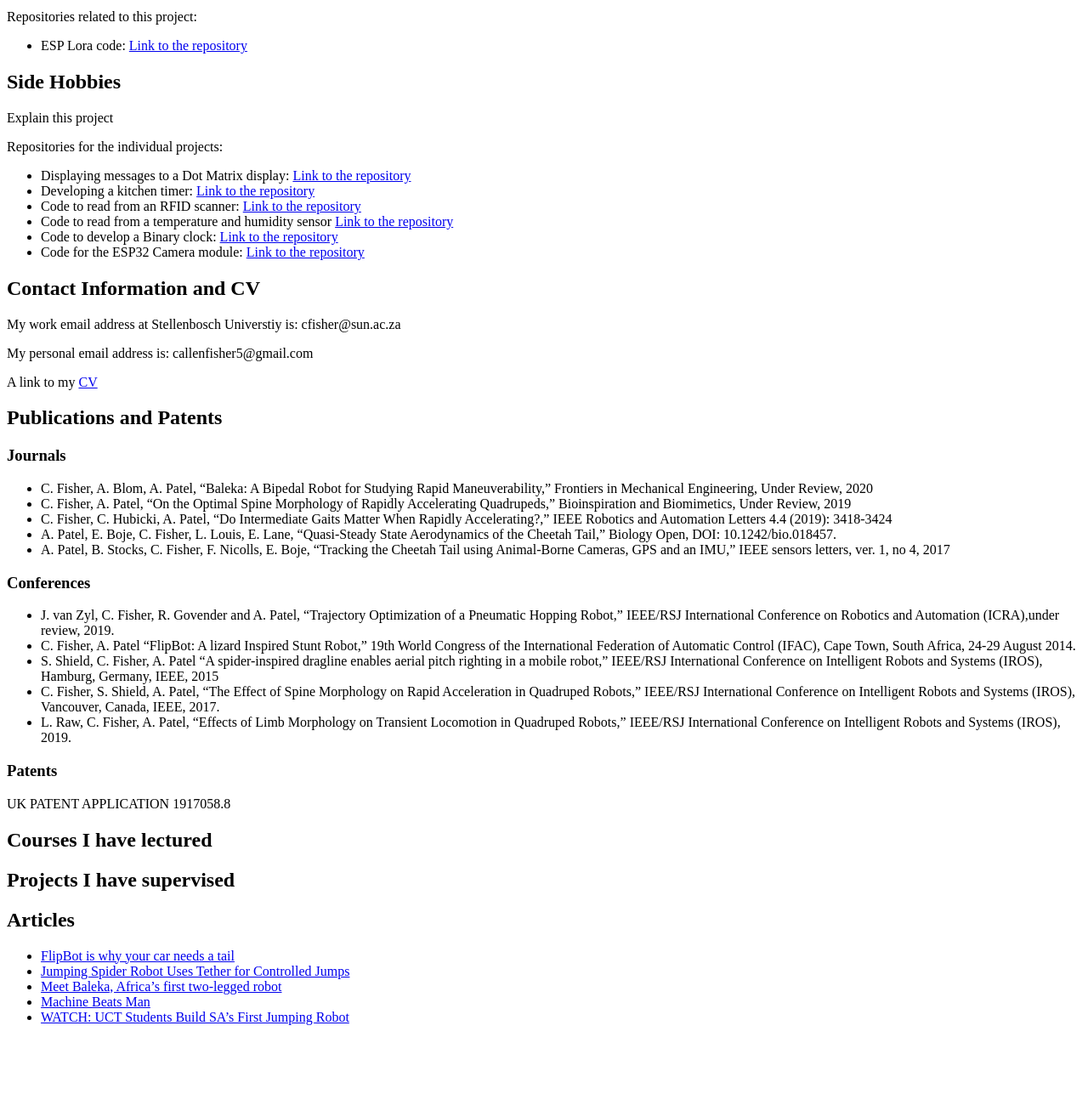
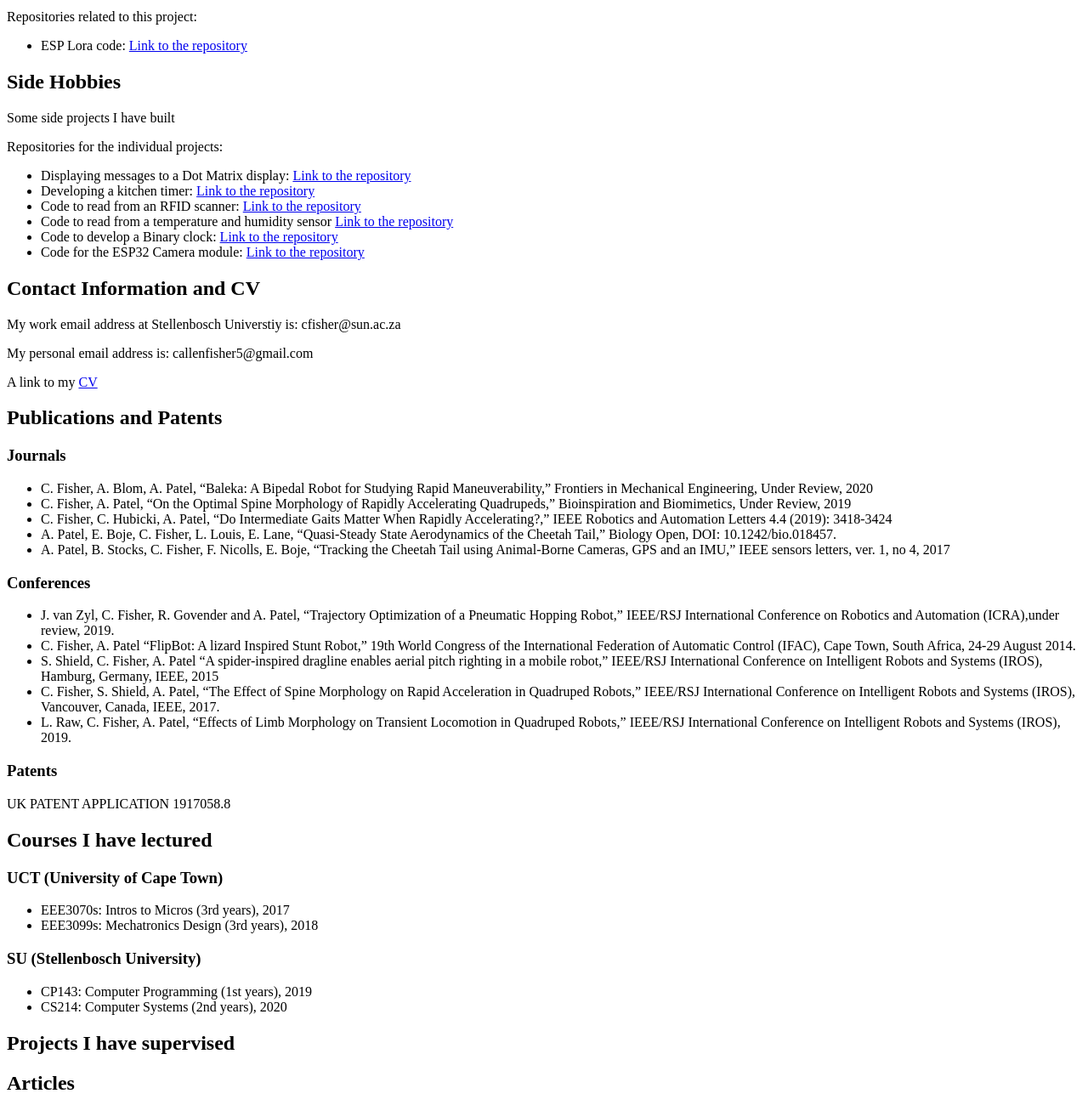
Before and after one commit to callenFisherLeggedRobotics/Website, a plain HTML site: page index.html in a window 1280 px wide. Shown: the part 620-1920 px from the top of the page at 85% size. Before the commit the page ends 1842 px from the top, so only its background shows below. Drawn offline with Linux system fonts and the light colour scheme.

Commit message:
Update index.html

```diff
--- a/index.html
+++ b/index.html
@@ -1,6 +1,5 @@
 <h1> Hello World </h1>
 <p>Intro to my research interests, 4 projects</p>
-
 <ul>
   <li>Legged Robots</li>
   <li>Force Sensor/Robot Foot</li>
@@ -16,7 +15,6 @@
 
 <h2> Legged Robots </h2>
 <p>Explain this project</p>
-
 <p>Repositories related to this project:</p>
 <ul>
   <li>Shared Resources and code: <a href="https://github.com/callenFisherLeggedRobotics/SharedResources"> Link to the repository</a></li>
@@ -27,7 +25,6 @@
 
 <h2> Force Sensor/Robot Foot </h2>
 <p>Explain this project</p>
-
 <p>Repositories related to this project:</p>
 <ul>
   <li>Force sensor code: <a href="https://github.com/callenFisherLeggedRobotics/forceSensorCode"> Link to the repository</a></li>
@@ -42,7 +39,6 @@
 
 <h2> Comms Network </h2>
 <p>Explain this project</p>
-
 <p>Repositories related to this project:</p>
 <ul>
   <li>ESP Lora code: <a href="https://github.com/callenFisherLeggedRobotics/ESPlora"> Link to the repository</a></li>
@@ -54,8 +50,7 @@
 
 
 <h2> Side Hobbies </h2>
-<p>Explain this project</p>
-
+<p>Some side projects I have built</p>
 <p>Repositories for the individual projects:</p>
 <ul>
   <li>Displaying messages to a Dot Matrix display: <a href="https://github.com/callenFisherLeggedRobotics/DotMatrixDisplay"> Link to the repository</a></li>
@@ -71,7 +66,6 @@
 <h2> Contact Information and CV </h2>
 <p>My work email address at Stellenbosch Universtiy is: cfisher@sun.ac.za</p>
 <p>My personal email address is: callenfisher5@gmail.com</p>
-
 <p>A link to my <a href="https://github.com/callenFisherLeggedRobotics/CV"> CV</a></p>
 
 
@@ -97,10 +91,27 @@
 <p>UK PATENT APPLICATION 1917058.8</p>
 
 <h2> Courses I have lectured </h2>
+<h3> UCT (University of Cape Town) </h3>
+<ul>
+  <li>EEE3070s: Intros to Micros (3rd years), 2017 </li>
+  <li>EEE3099s: Mechatronics Design (3rd years), 2018 </li>
+</ul>
+<h3> SU (Stellenbosch University) </h3>
+<ul>
+  <li>CP143: Computer Programming (1st years), 2019</li>
+  <li>CS214: Computer Systems (2nd years), 2020</li>
+</ul>
+
 
 
 
 <h2> Projects I have supervised </h2>
+
+
+
+
+
+
 
 
 <h2> Articles</h2>
```
